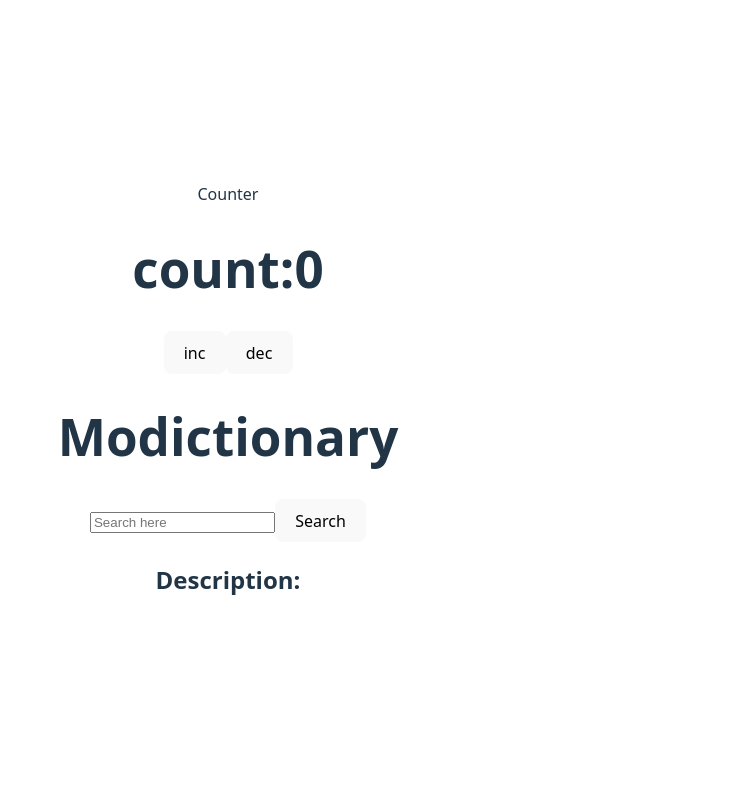
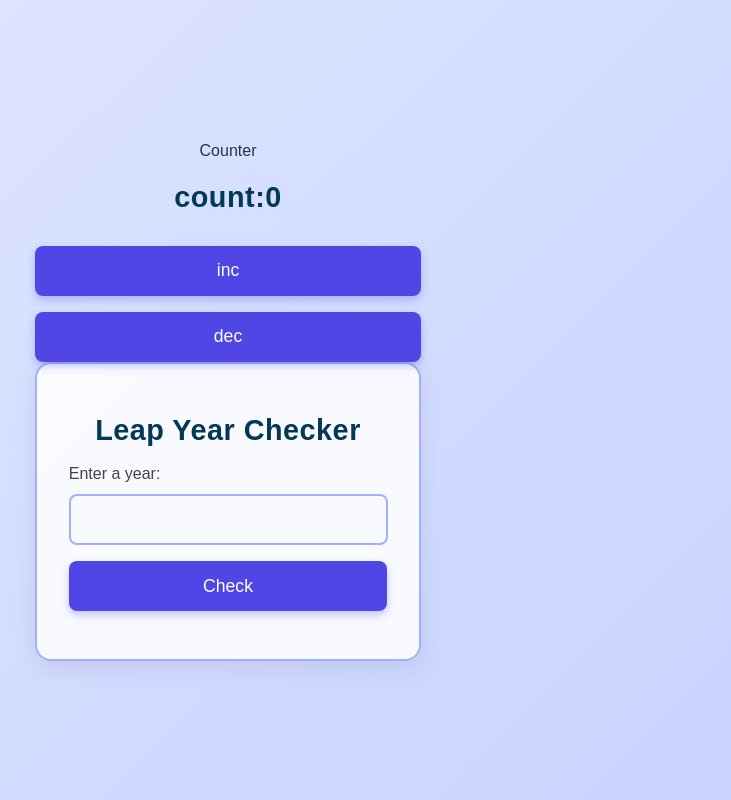
Before and after one commit to jacksyswain/prep-30, a React (Vite) app in the folder react-basics/react-components/: page / in a window 1280 px wide. Shown: the whole page, without its empty margins (412-1143 px from the left). Built offline with nearby package versions, Linux system fonts and the light colour scheme.

Commit message:
Add frontend source code

```diff
--- a/react-basics/react-components/src/App.jsx
+++ b/react-basics/react-components/src/App.jsx
@@ -7,13 +7,14 @@ import CountryFlag from './comps/CountryFlag'
 import CountryFlagSearch from './comps/CountryFlagSearch'
 import Xform from './comps/Xform'
 import Xdict from './comps/Xdict'
+import LeapYear from './comps/Leapyear'
 function App() {
   const [count, setCount] = useState(0)
 
   return (
     <>
       <Counter/>
-      <Xdict/>
+      <LeapYear/>
     </>
   )
 }
--- /dev/null
+++ b/react-basics/react-components/src/comps/Leapyear.css
@@ -0,0 +1,108 @@
+body {
+  background: linear-gradient(135deg, #e1e8ff, #c7d2ff);
+  padding: 2rem;
+  margin: 0;
+  font-family: "Poppins", sans-serif;
+  display: flex;
+  align-items: center;
+  justify-content: center;
+  box-sizing: border-box;
+  height: 100vh;
+}
+
+.container {
+  background: #ffffffdd;
+  padding: 2rem;
+  border-radius: 1rem;
+  box-shadow: 0 8px 24px rgba(0, 0, 0, 0.08);
+  text-align: center;
+  border: 2px solid #a0b0ff;
+  transition: transform 0.3s ease, box-shadow 0.3s ease;
+}
+
+.container:hover {
+  transform: translateY(-4px);
+  box-shadow: 0 12px 28px rgba(0, 0, 0, 0.12);
+}
+
+h1 {
+  font-size: 1.8rem;
+  color: #033857;
+  margin-bottom: 1rem;
+  letter-spacing: 0.5px;
+}
+
+label {
+  display: block;
+  margin-bottom: 0.5rem;
+  font-size: 1rem;
+  color: #444;
+  text-align: left;
+  font-weight: 500;
+}
+
+input {
+  width: 90%;
+  padding: 0.9rem;
+  font-size: 1rem;
+  border: 2px solid #a0b0ff;
+  border-radius: 0.5rem;
+  transition: all 0.3s ease;
+  background: #f9faff;
+  color: #222;
+}
+
+input:focus {
+  border-color: #4f46e5;
+  box-shadow: 0 0 8px #4f46e566;
+  background: #fff;
+  outline: none;
+}
+
+button {
+  width: 100%;
+  padding: 0.9rem;
+  margin-top: 1rem;
+  font-size: 1.1rem;
+  background: #4f46e5;
+  color: white;
+  border: none;
+  border-radius: 0.5rem;
+  cursor: pointer;
+  transition: background 0.3s ease, box-shadow 0.3s ease;
+  box-shadow: 0 4px 8px rgba(79, 70, 229, 0.3);
+}
+
+button:hover {
+  background: #3730a3;
+  box-shadow: 0 6px 14px rgba(79, 70, 229, 0.35);
+}
+
+button:active {
+  transform: scale(0.97);
+}
+
+.result {
+  margin-top: 1.2rem;
+  padding: 1rem;
+  font-size: 1.2rem;
+  color: #1e293b;
+  background: #edf2ff;
+  border-radius: 0.5rem;
+  opacity: 0;
+  transform: translateY(10px);
+  animation: slideFade 0.5s forwards ease;
+  border-left: 5px solid #4f46e5;
+}
+.error {
+  margin-top: 1.2rem;
+  padding: 1rem;
+  font-size: 1.2rem;
+}
+
+@keyframes slideFade {
+  to {
+    opacity: 1;
+    transform: translateY(0);
+  }
+}
--- /dev/null
+++ b/react-basics/react-components/src/comps/Leapyear.jsx
@@ -0,0 +1,50 @@
+import React, { useState } from "react";
+import "./Leapyear.css";
+
+
+ function LeapYear() {
+  const [input, setInput] = useState("");
+  const [result, setResult] = useState("");
+
+  function isLeapyear(n) {
+    return n % 400 === 0 || (n % 4 === 0 && n % 100 !== 0);
+  }
+
+  const handleClick = () => {
+    const year = Number(input);
+
+    if (!year) {
+      alert("Please enter a year");
+      return;
+    }
+
+    if (isLeapyear(year)) {
+      setResult(`${year} is a Leap Year`);
+    } else {
+      setResult(`${year} is NOT a Leap Year`);
+    }
+  };
+
+  return (
+    <div className="container">
+      <h1>Leap Year Checker</h1>
+
+      <label data-testid="label-date">Enter a year:</label>
+
+      <input
+        type="number"
+        data-testid="year-input"
+        value={input}
+        onChange={(e) => setInput(e.target.value)}
+      />
+
+      <button onClick={handleClick} data-testid="check-btn">
+        Check
+      </button>
+
+      <p>{result}</p>
+    </div>
+  );
+}
+
+export default LeapYear;
```
